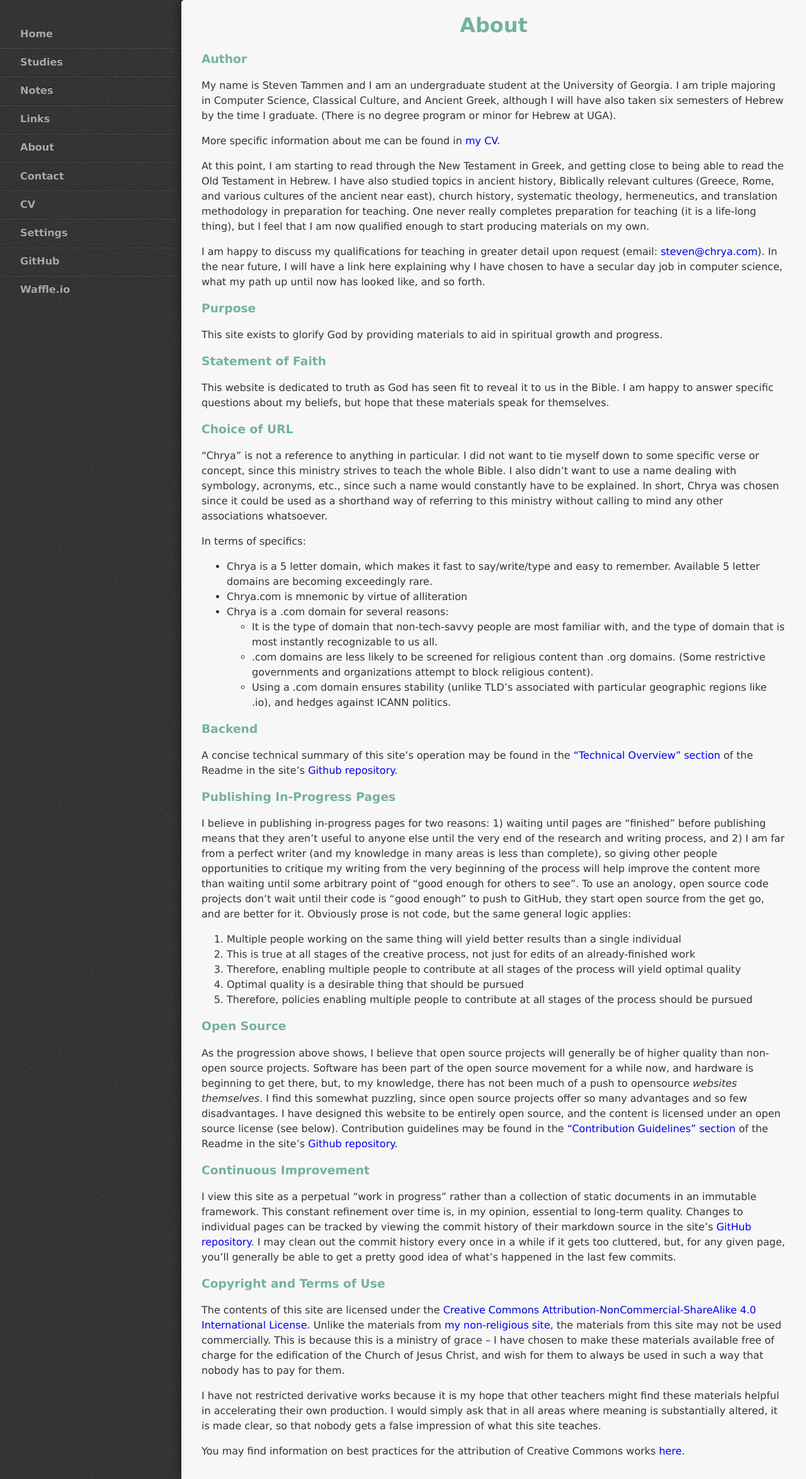
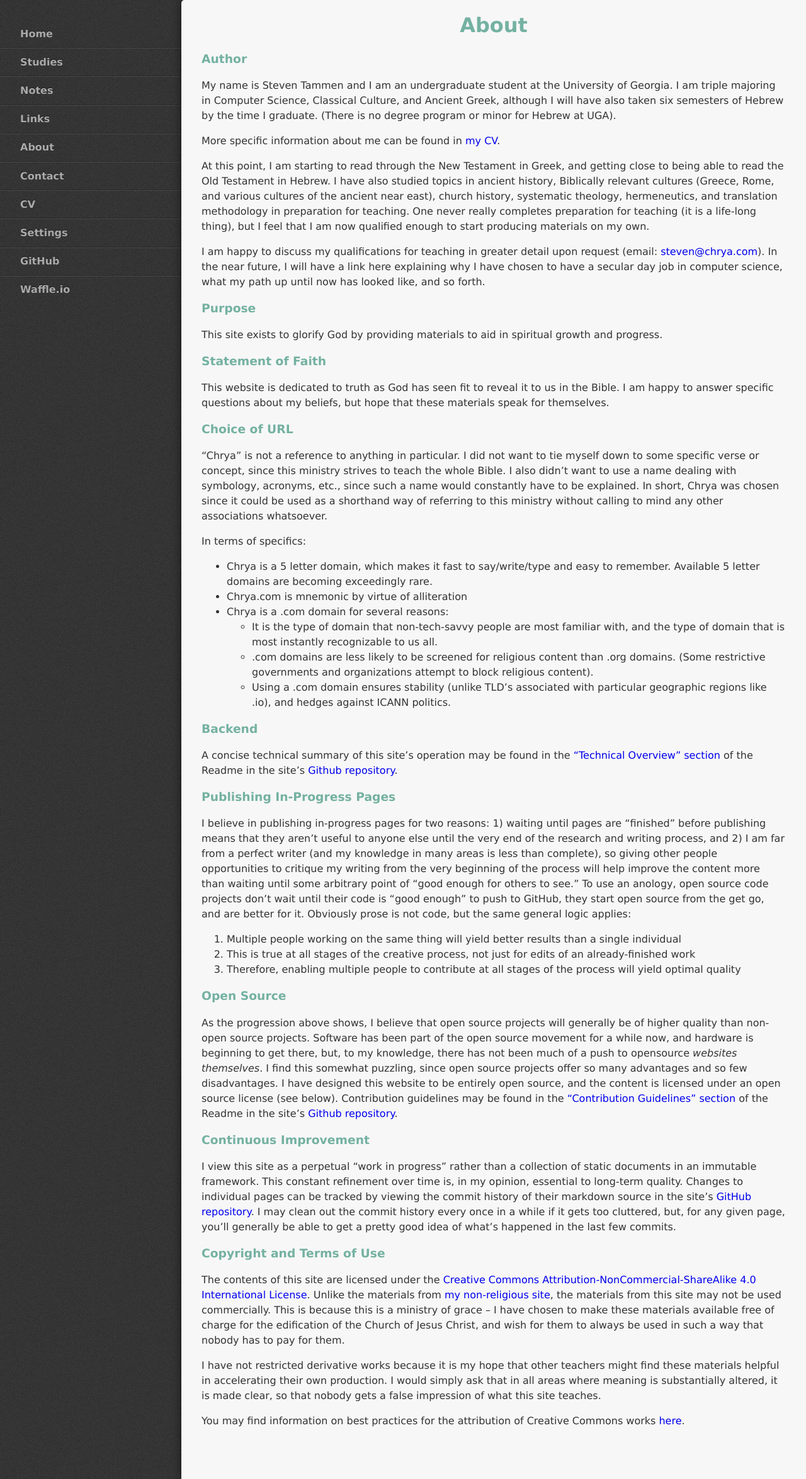
Before and after one commit to StevenTammen/chrya.com, a Jekyll site: the page built from pages/about.md, in a window 1280 px wide. Shown: the whole page at 63% size. Built offline with Jekyll 4.4.1, drawn with Linux system fonts in a browser that asks for light colours.

Commit message:
Update about.md

```diff
--- a/pages/about.md
+++ b/pages/about.md
@@ -43,13 +43,11 @@ A concise technical summary of this site's operation may be found in the ["Techn
 
 ### Publishing In-Progress Pages
 
-I believe in publishing in-progress pages for two reasons: 1) waiting until pages are "finished" before publishing means that they aren't useful to anyone else until the very end of the research and writing process, and 2) I am far from a perfect writer (and my knowledge in many areas is less than complete), so giving other people opportunities to critique my writing from the very beginning of the process will help improve the content more than waiting until some arbitrary point of "good enough for others to see". To use an anology, open source code projects don't wait until their code is "good enough" to push to GitHub, they start open source from the get go, and are better for it. Obviously prose is not code, but the same general logic applies:
+I believe in publishing in-progress pages for two reasons: 1) waiting until pages are "finished" before publishing means that they aren't useful to anyone else until the very end of the research and writing process, and 2) I am far from a perfect writer (and my knowledge in many areas is less than complete), so giving other people opportunities to critique my writing from the very beginning of the process will help improve the content more than waiting until some arbitrary point of "good enough for others to see." To use an anology, open source code projects don't wait until their code is "good enough" to push to GitHub, they start open source from the get go, and are better for it. Obviously prose is not code, but the same general logic applies:
 
 1. Multiple people working on the same thing will yield better results than a single individual
 2. This is true at all stages of the creative process, not just for edits of an already-finished work
 3. Therefore, enabling multiple people to contribute at all stages of the process will yield optimal quality
-4. Optimal quality is a desirable thing that should be pursued
-5. Therefore, policies enabling multiple people to contribute at all stages of the process should be pursued
 
 ### Open Source
 
```
